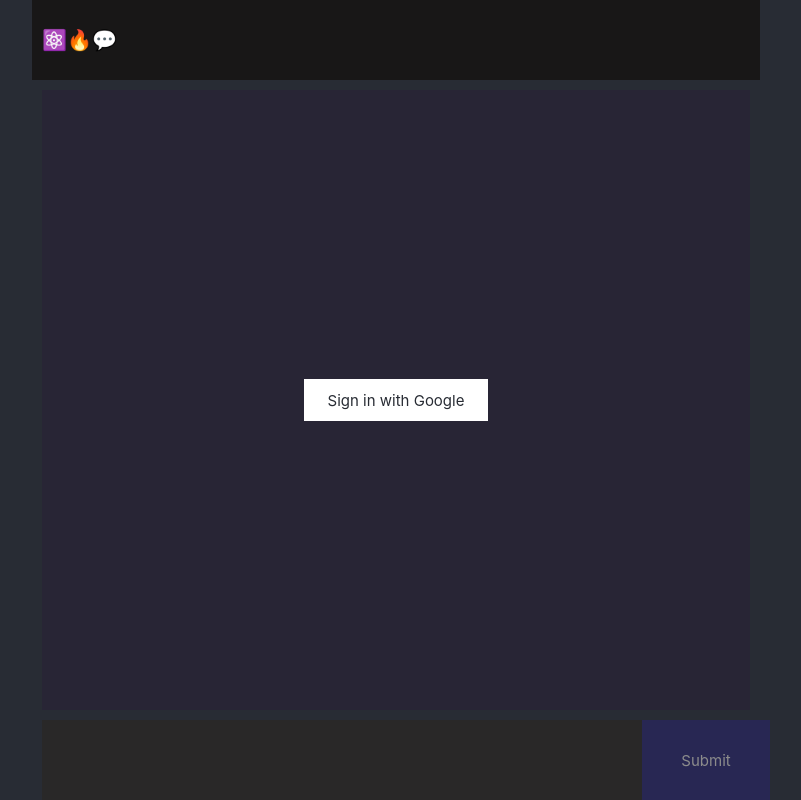
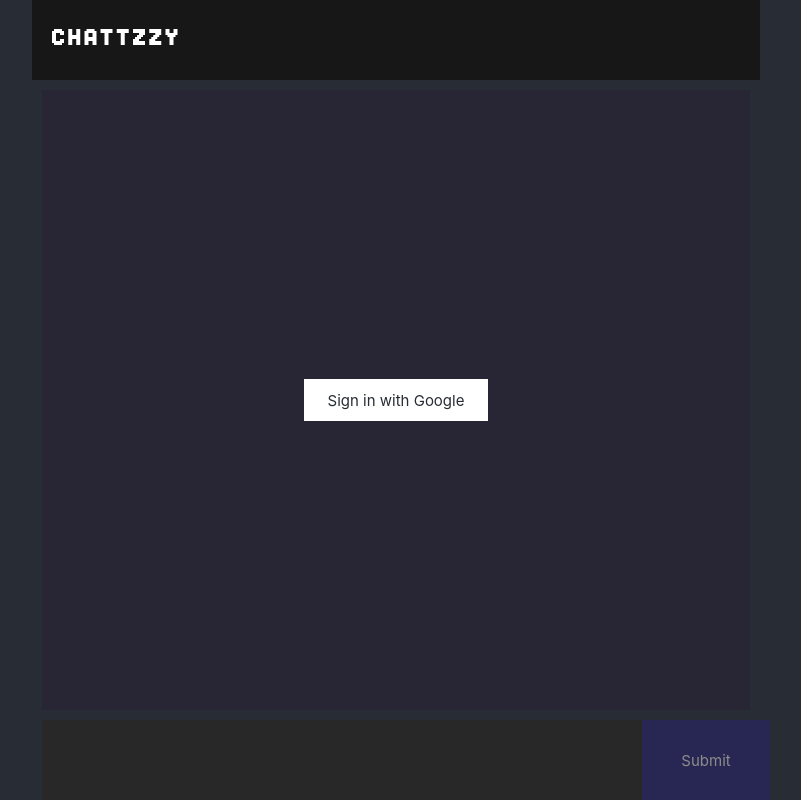
Before and after one commit to karimshalapy/chattzzy, a React (Create React App) app: page / in a window 1280 px wide. Shown: the whole page, without its empty margins (244-1045 px from the left). Built offline with nearby package versions, Linux system fonts and the light colour scheme; no server answers.

Commit message:
refactor: change emojis to be main heading text

```diff
--- a/src/App.module.scss
+++ b/src/App.module.scss
@@ -21,7 +21,13 @@
     box-sizing: border-box;
   }
 }
-
+.MainHeading {
+  margin-left: 1rem;
+  font: 2.2rem/1 EndlessBossBattle, Courier;
+  text-transform: uppercase;
+  letter-spacing: .1em;
+  user-select: none;
+}
 .MainContainer {
   margin: 10vh 0;
   padding: 1rem;
--- a/src/App.tsx
+++ b/src/App.tsx
@@ -16,7 +16,7 @@ function App() {
   return (
     <div className={classes.App}>
       <header>
-        <h1>⚛️🔥💬</h1>
+        <h1 className={classes.MainHeading}>Chattzzy</h1>
         {
           user
             ? <Button variant="secondary" onClick={() => { auth.signOut() }}>Sign Out</Button>
```
